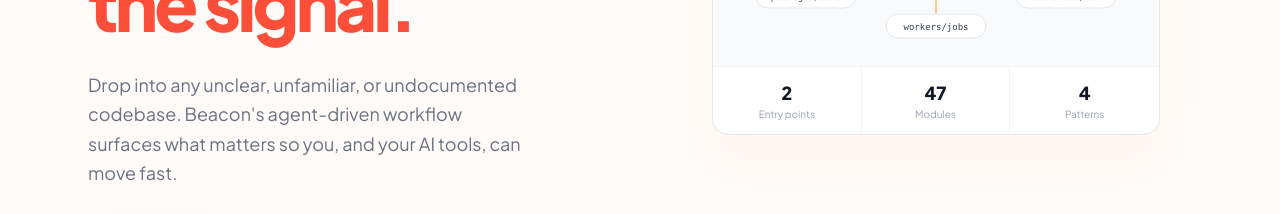
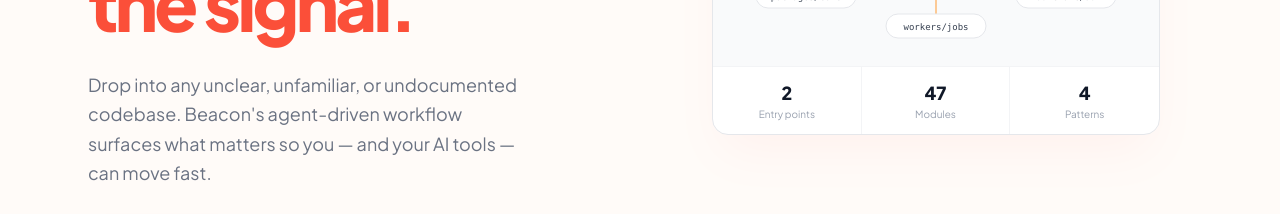
Before and after one commit to tmhn/beacon-app, a Next.js app: page / in a window 1280 px wide. Shown: the part 510-724 px from the top of the page. Built offline with nearby package versions, Linux system fonts and the light colour scheme.

Commit message:
fix: use Link for nav centre links, restore Hero copy

```diff
--- a/src/components/Hero.tsx
+++ b/src/components/Hero.tsx
@@ -26,7 +26,7 @@
           <p className="max-w-md text-lg leading-relaxed text-gray-500">
             Drop into any unclear, unfamiliar, or undocumented codebase.
             Beacon&apos;s agent-driven workflow surfaces what matters so
-            you, and your AI tools, can move fast.
+            you — and your AI tools — can move fast.
           </p>
 
           <div className="flex flex-wrap items-center gap-3">
--- a/src/components/Nav.tsx
+++ b/src/components/Nav.tsx
@@ -27,13 +27,13 @@
         {/* Centre links — desktop only */}
         <nav className="hidden items-center gap-8 md:flex">
           {links.map(({ label, href }) => (
-            <a
+            <Link
               key={label}
               href={href}
               className="text-sm text-gray-500 transition-colors hover:text-gray-900"
             >
               {label}
-            </a>
+            </Link>
           ))}
         </nav>
 
@@ -63,14 +63,14 @@
         <div className="border-t border-gray-100 bg-white px-6 py-4 md:hidden">
           <nav className="flex flex-col gap-4">
             {links.map(({ label, href }) => (
-              <a
+              <Link
                 key={label}
                 href={href}
                 onClick={() => setOpen(false)}
                 className="text-sm text-gray-600 transition-colors hover:text-gray-900"
               >
                 {label}
-              </a>
+              </Link>
             ))}
           </nav>
         </div>
```
